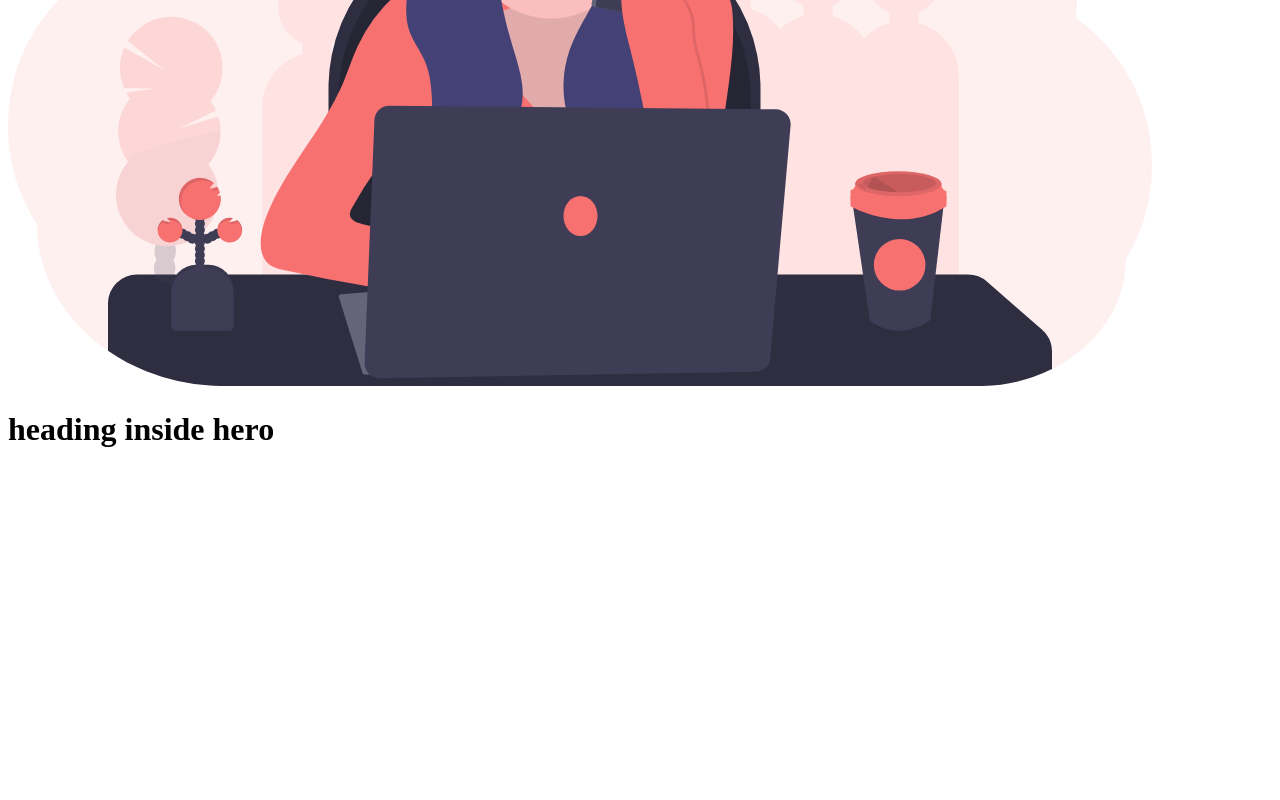
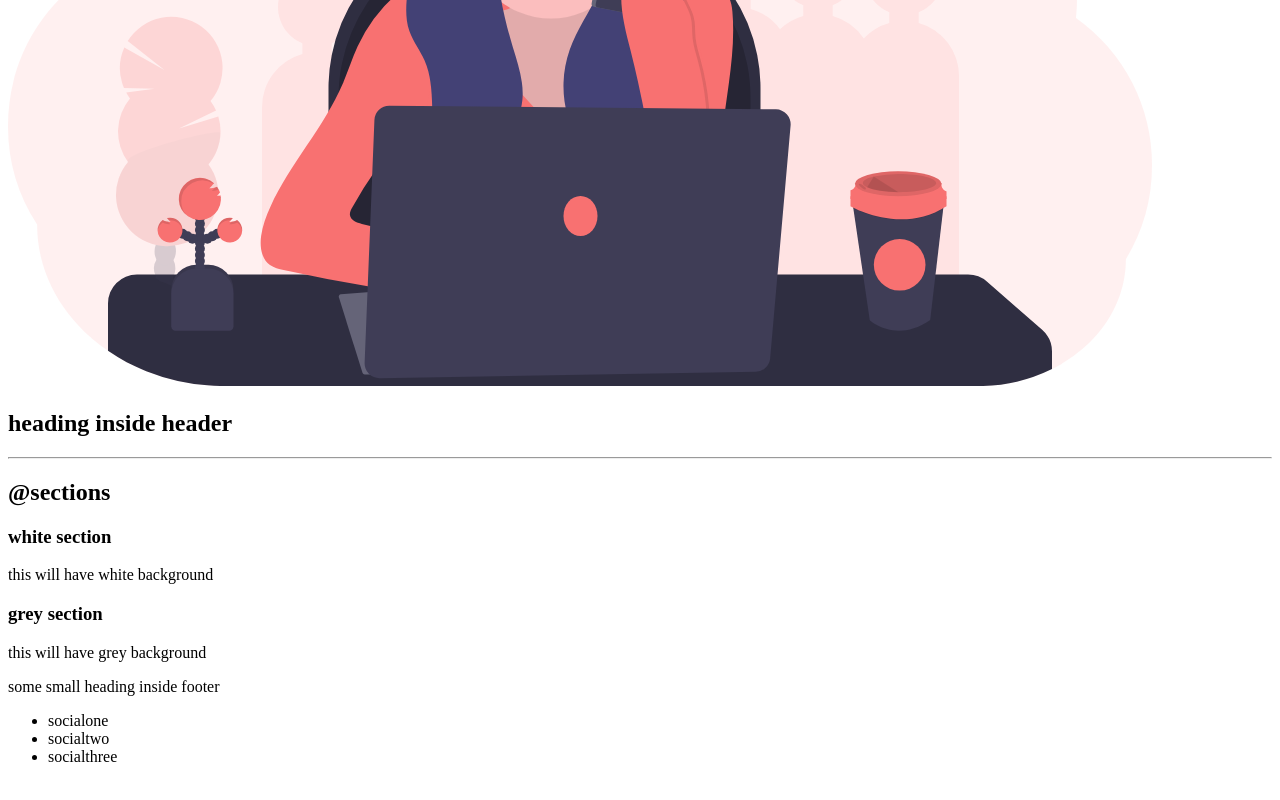
Before and after one commit to lekkha/html-and-css-, a plain HTML site: page index.html in a window 1280 px wide. Shown: the part 1443-2243 px from the top of the page. Before the commit the page ends 2161 px from the top, so only its background shows below. Drawn offline with Linux system fonts and the light colour scheme.

Commit message:
sections and footer

```diff
--- a/index.html
+++ b/index.html
@@ -1,11 +1,13 @@
 <!DOCTYPE html>
 <html lang="en">
+
 <head>
     <meta charset="UTF-8">
     <meta http-equiv="X-UA-Compatible" content="IE=edge">
     <meta name="viewport" content="width=device-width, initial-scale=1.0">
     <title>Component Library</title>
 </head>
+
 <body>
     <h1>Welcome to my component library </h1>
     <p>i want to make a library which will make all my projects look
@@ -22,7 +24,8 @@
 
     <hr>
 
-   <h2>@containers</h2> <!--empty space thus div could be used w/o issue-->
+    <h2>@containers</h2>
+    <!--empty space thus div could be used w/o issue-->
 
     <h3>fluid containers</h3>
     <div>this is a fluid container and it will go till the end of the page</div>
@@ -33,7 +36,8 @@
     <hr>
     <h2>@links</h2>
     <a href="https://google.com"></a>
-    <a href="/">primary link</a> <!--primary link= primary button where u want the user to click all the time .
+    <a href="/">primary link</a>
+    <!--primary link= primary button where u want the user to click all the time .
     secondary link for in user to click and run it -->
     <a href="/">secondary link</a>
 
@@ -45,10 +49,11 @@
     <ul>
         <li> inline item one</li>
         <li> inline item two</li>
-         <li>  item three</li>
+        <li> item three</li>
     </ul>
 
-    <h3>reverse ordered list</h3> <!--reversing in css-->
+    <h3>reverse ordered list</h3>
+    <!--reversing in css-->
 
     <ol>
         <li>milk</li>
@@ -79,23 +84,51 @@
 
     <hr>
 
-    <h2>Header</h2>
+    <h2>@Header</h2>
 
     <header>
         <img src="images/person.svg" alt="">
 
-        <h1>heading inside hero</h1>
+        <h2>heading inside header</h2>
     </header>
+
+
+
+    <hr>
+
+    <h2>@sections</h2>
+
+    <section>
+
+        <h3> white section</h3>
+
+        <p>this will have white background </p>
+    </section>
+
+    <section>
+
+        <h3> grey section</h3>
+
+        <p>this will have grey background </p>
+    </section>
+
+<!--in footer dont use h1 h2-->
+    <footer>
+        <div>some small heading inside footer</div>
+        <ul>
+            <li>socialone </li>
+            <li>socialtwo </li>
+            <li>socialthree </li>
+        </ul>
+    </footer>
 
 
 
 
 
 
-
-
-
-    <div style = "height: 30vh;"></div>
+    <div style="height: 30vh;"></div>
 
 </body>
+
 </html>
```
Lines whose indentation alone changed are shown as unchanged.
